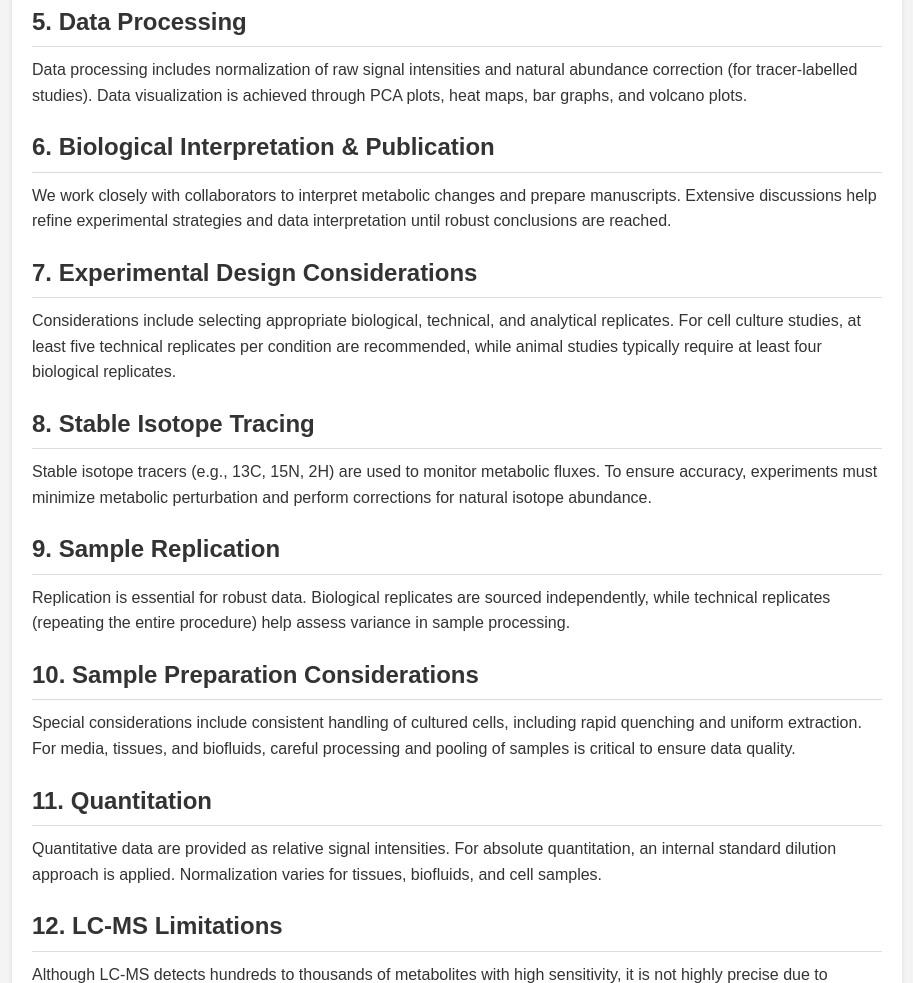
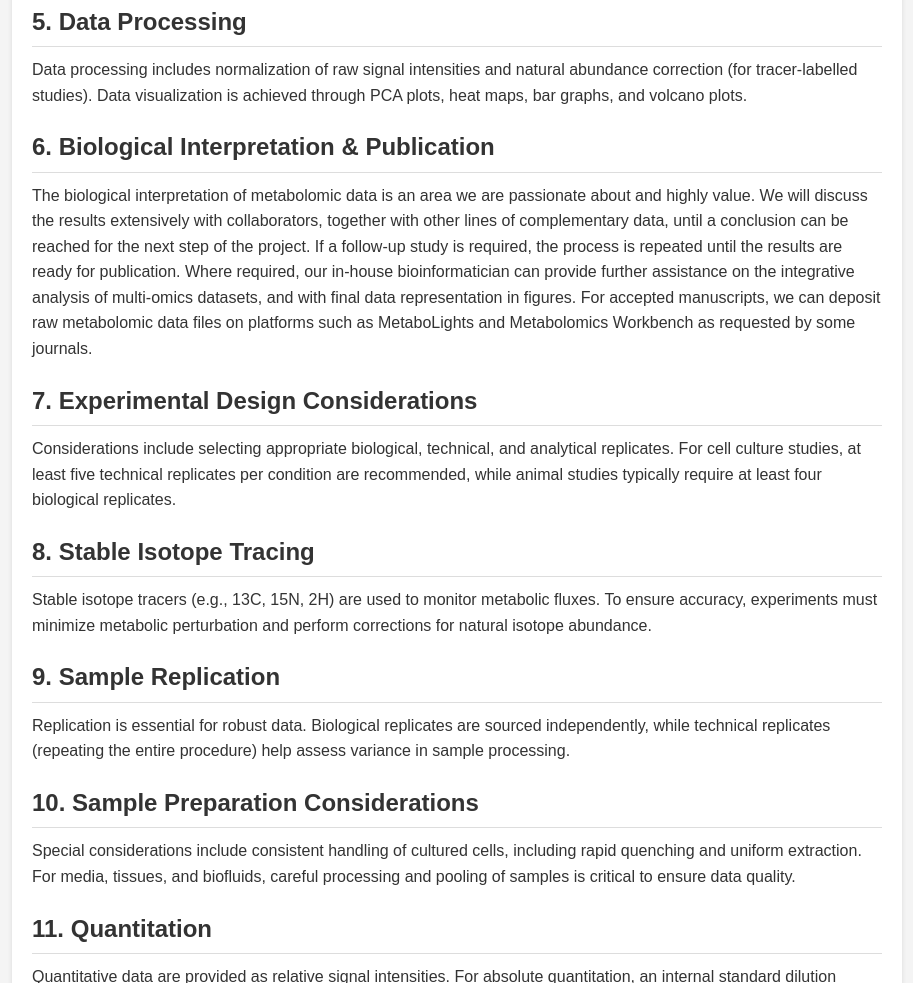
Before and after one commit to frezzametabolomics/frezza-metabolomics.github.io, a plain HTML site: page guidelines.html in a window 1280 px wide. Shown: the part 1072-2055 px from the top of the page, without its empty margins (318-1231 px from the left). Drawn offline with Linux system fonts and the light colour scheme.

Commit message:
Update guidelines.html

```diff
--- a/guidelines.html
+++ b/guidelines.html
@@ -253,9 +253,14 @@
       <div id="biointerpretation">
         <h2>6. Biological Interpretation &amp; Publication</h2>
         <p>
-          We work closely with collaborators to interpret metabolic changes and prepare manuscripts.
-          Extensive discussions help refine experimental strategies and data interpretation until robust
-          conclusions are reached.
+          The biological interpretation of metabolomic data is an area we are passionate about and highly value.
+   We will discuss the results extensively with collaborators, together with other lines of complementary
+   data, until a conclusion can be reached for the next step of the project. If a follow-up study is required,
+   the process is repeated until the results are ready for publication. Where required, our in-house
+   bioinformatician can provide further assistance on the integrative analysis of multi-omics datasets, and
+   with final data representation in figures. For accepted manuscripts, we can deposit raw metabolomic
+   data files on platforms such as MetaboLights and Metabolomics Workbench as requested by some
+   journals.
         </p>
       </div>
 
```
